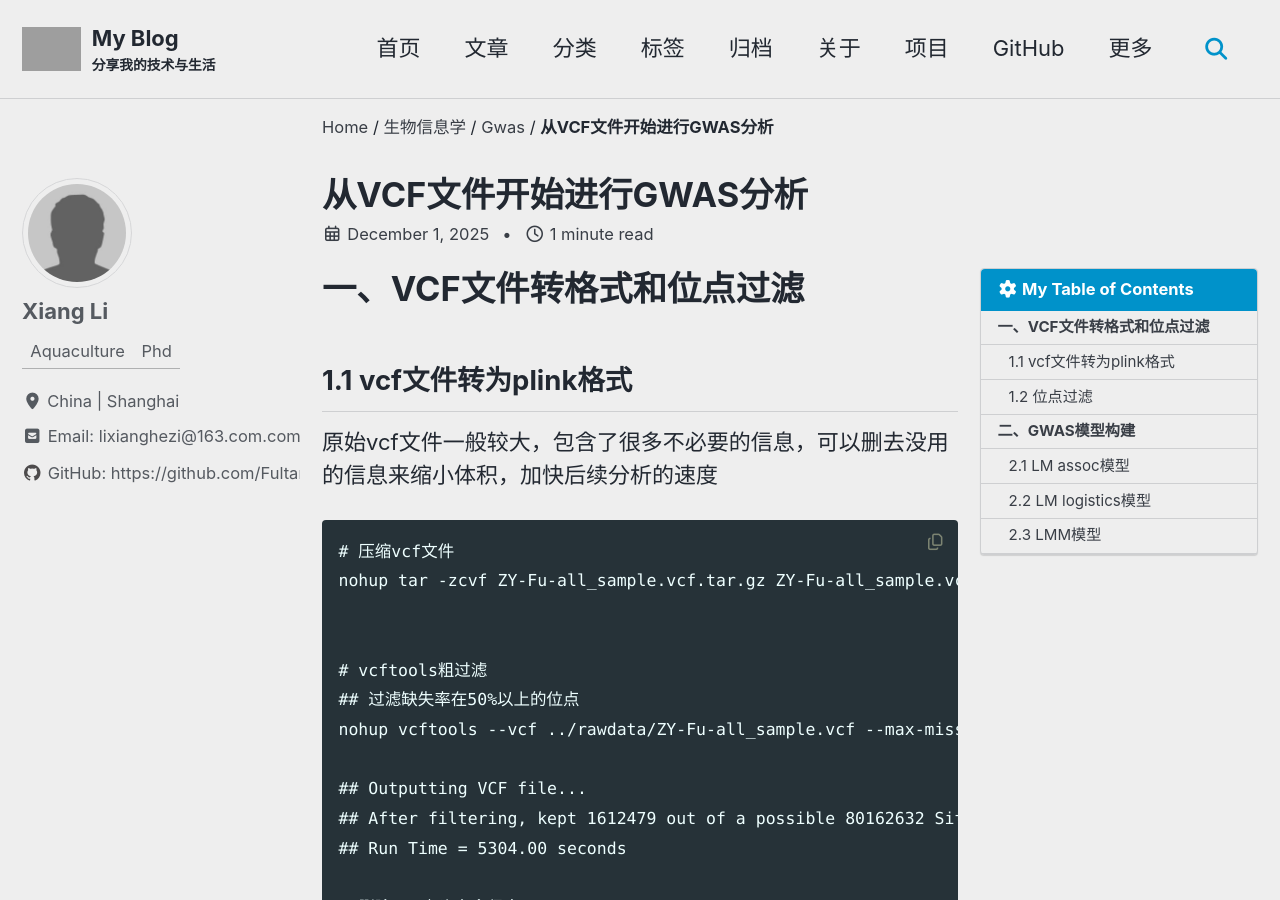
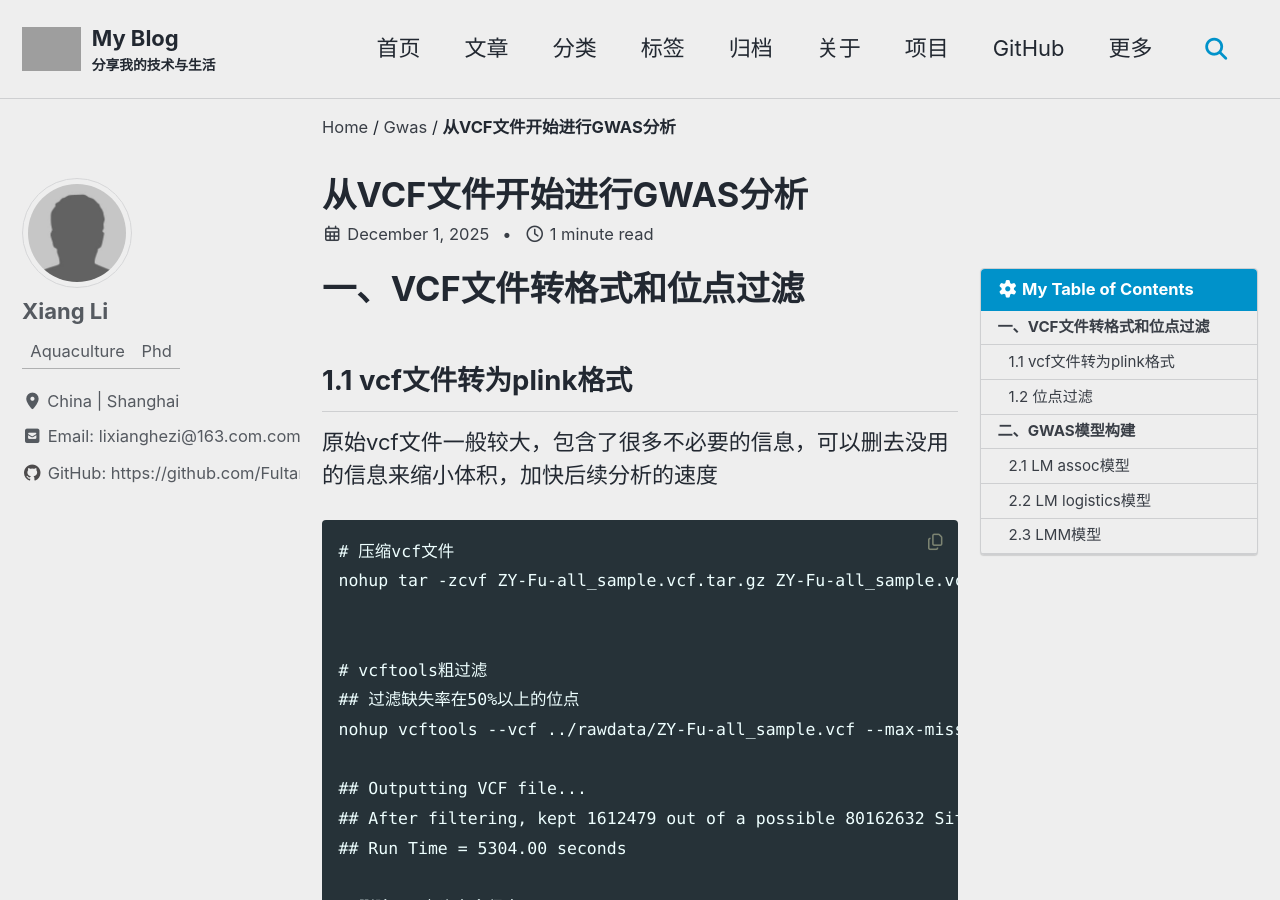
Before and after one commit to Fultar/Fultar.github.io, a Jekyll site: the page built from _posts/2025-12-01-learn-gwas-from-vcf.md, in a window 1280 px wide and 900 px high. Built offline with Jekyll 4.4.1, drawn with Linux system fonts in a browser that asks for light colours; cached includes are drawn as plain includes; grey boxes are pictures that could not be loaded.

Commit message:
Update 2025-12-01-learn-gwas-from-vcf.md

```diff
--- a/_posts/2025-12-01-learn-gwas-from-vcf.md
+++ b/_posts/2025-12-01-learn-gwas-from-vcf.md
@@ -2,7 +2,6 @@
 title: "从VCF文件开始进行GWAS分析"
 date: 2025-12-01
 categories:
-  - 生物信息学
   - GWAS
 tags:
   - GWAS
```
